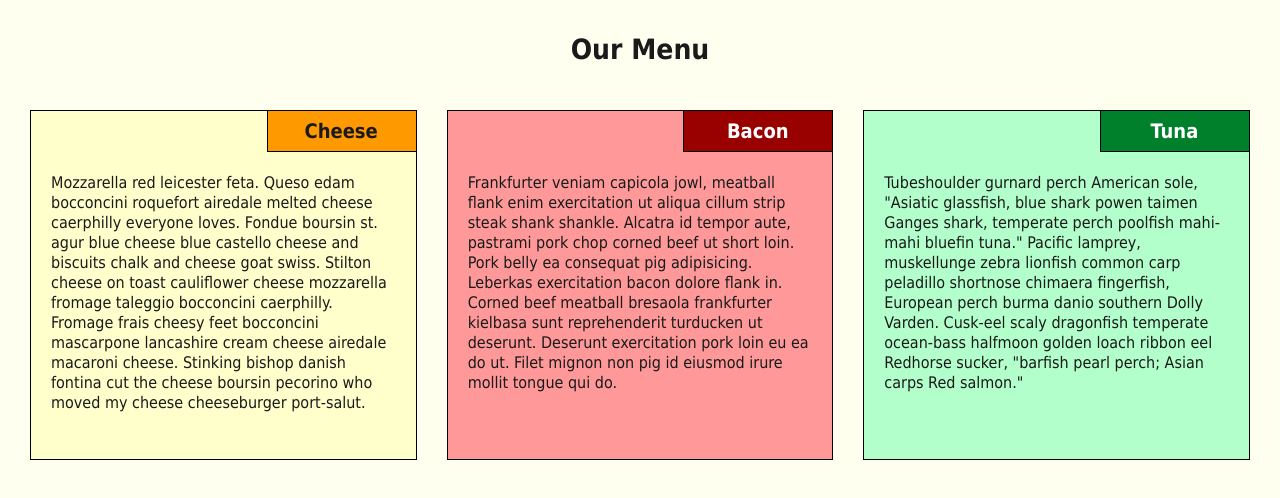
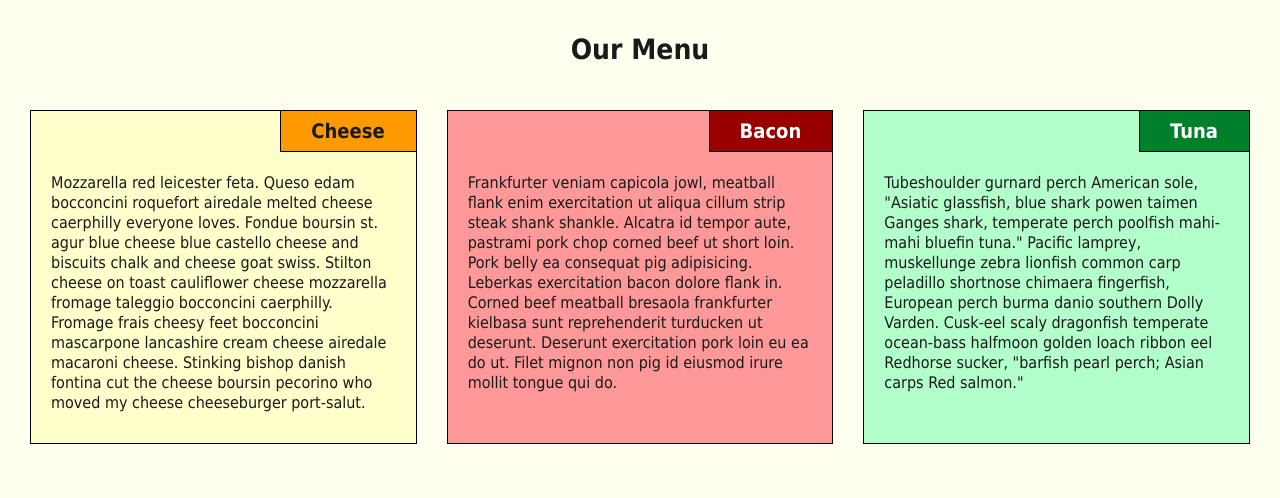
Before and after one commit to ninjaring/courserajch, a plain HTML site: page site/mod2sol/index.html in a window 1280 px wide. Drawn offline with Linux system fonts and the light colour scheme.

Commit message:
add flexbox layout, specify menu class/id

```diff
--- a/site/mod2sol/css/styles.css
+++ b/site/mod2sol/css/styles.css
@@ -25,12 +25,12 @@ h1 {
 }
 
 h2 {
-	width: 150px;
+	width: auto;
 	font-size: 1.25em;
 	font-weight: bold;
 	text-align: center;
 	float: right;
-	padding: 10px 21px 10px 20px;
+	padding: 10px 31px 10px 30px;
 	border: 1px solid black;
 	position: relative;
 	top: -1px;
@@ -47,40 +47,42 @@ p {
 
 .row {
 	width: 100%;
-	padding: 0 15px 0 15px;
+	padding: 10px 15px 0 15px;
+	display: flex;
+	flex-wrap: wrap;
 }
 
 section {
-	height: 350px;
+	height: 100%;
 	border: 1px solid black;
-	margin: 10px 15px 20px 15px;
+	margin: 0px 15px 10px 15px;
 	overflow: auto;
 	overflow-x: hidden;
 }
 
-.section1 {
+#menu1 {
 	background-color: #ffffcc;
 }
 
-.section2 {
+#menu2 {
 	background-color: #ff9999;
 }
 
-.section3 {
+#menu3 {
 	background-color: #b3ffcc;
 }
 
-.section1 h2 {
+#menu1 h2 {
 	color: #1a1a1a;
 	background-color: #ff9900;
 }
 
-.section2 h2 {
+#menu2 h2 {
 	color: #ffffff;
 	background-color: #990000;
 }
 
-.section3 h2 {
+#menu3 h2 {
 	color: #ffffff;
 	background-color: #00802b;
 }
@@ -92,6 +94,7 @@ section {
 		width: 33.33%;
 		margin-right: auto;
 		margin-left: auto;
+		margin-bottom: 20px;
 	}
 }
 
@@ -99,6 +102,7 @@ section {
 @media (min-width: 768px) and (max-width: 991px) {
 	.col-md-3, .col-md-6 {
 		float: left;
+		margin-bottom: 20px;
 	}
 	.col-md-3 {
 		width: 50%;
@@ -106,18 +110,13 @@ section {
 	.col-md-6 {
 		width: 100%;
 	}
-	.col-md-6 section {
-		height: auto;
-	}
 }
 
 /* small devices only */
 @media (max-width: 767px) {
 	.col-sm-6 {
 		float: left;
+		margin-bottom: 20px;
 		width: 100%;
 	}
-	section {
-		height: auto;
-	}
 }
--- a/site/mod2sol/index.html
+++ b/site/mod2sol/index.html
@@ -10,7 +10,7 @@
 	<h1>Our Menu</h1>
 	<div class="row">
 		<div class="col-lg-2 col-md-3 col-sm-6">
-			<section class="section1">
+			<section id="menu1">
 			<h2>Cheese</h2>
 			<p>
 				Mozzarella red leicester feta. Queso edam bocconcini roquefort airedale melted cheese caerphilly everyone loves. Fondue boursin st. agur blue cheese blue castello cheese and biscuits chalk and cheese goat swiss. Stilton cheese on toast cauliflower cheese mozzarella fromage taleggio bocconcini caerphilly. Fromage frais cheesy feet bocconcini mascarpone lancashire cream cheese airedale macaroni cheese. Stinking bishop danish fontina cut the cheese boursin pecorino who moved my cheese cheeseburger port-salut.
@@ -18,7 +18,7 @@
 			</section>
 		</div>
 		<div class="col-lg-2 col-md-3 col-sm-6">
-			<section class="section2">
+			<section id="menu2">
 			<h2>Bacon</h2>
 			<p>
 				Frankfurter veniam capicola jowl, meatball flank enim exercitation ut aliqua cillum strip steak shank shankle. Alcatra id tempor aute, pastrami pork chop corned beef ut short loin. Pork belly ea consequat pig adipisicing. Leberkas exercitation bacon dolore flank in. Corned beef meatball bresaola frankfurter kielbasa sunt reprehenderit turducken ut deserunt. Deserunt exercitation pork loin eu ea do ut. Filet mignon non pig id eiusmod irure mollit tongue qui do.
@@ -26,7 +26,7 @@
 			</section>
 		</div>
 		<div class="col-lg-2 col-md-6 col-sm-6">
-			<section class="section3">
+			<section id="menu3">
 			<h2>Tuna</h2>
 			<p>
 				Tubeshoulder gurnard perch American sole, "Asiatic glassfish, blue shark powen taimen Ganges shark, temperate perch poolfish mahi-mahi bluefin tuna." Pacific lamprey, muskellunge zebra lionfish common carp peladillo shortnose chimaera fingerfish, European perch burma danio southern Dolly Varden. Cusk-eel scaly dragonfish temperate ocean-bass halfmoon golden loach ribbon eel Redhorse sucker, "barfish pearl perch; Asian carps Red salmon."
```
